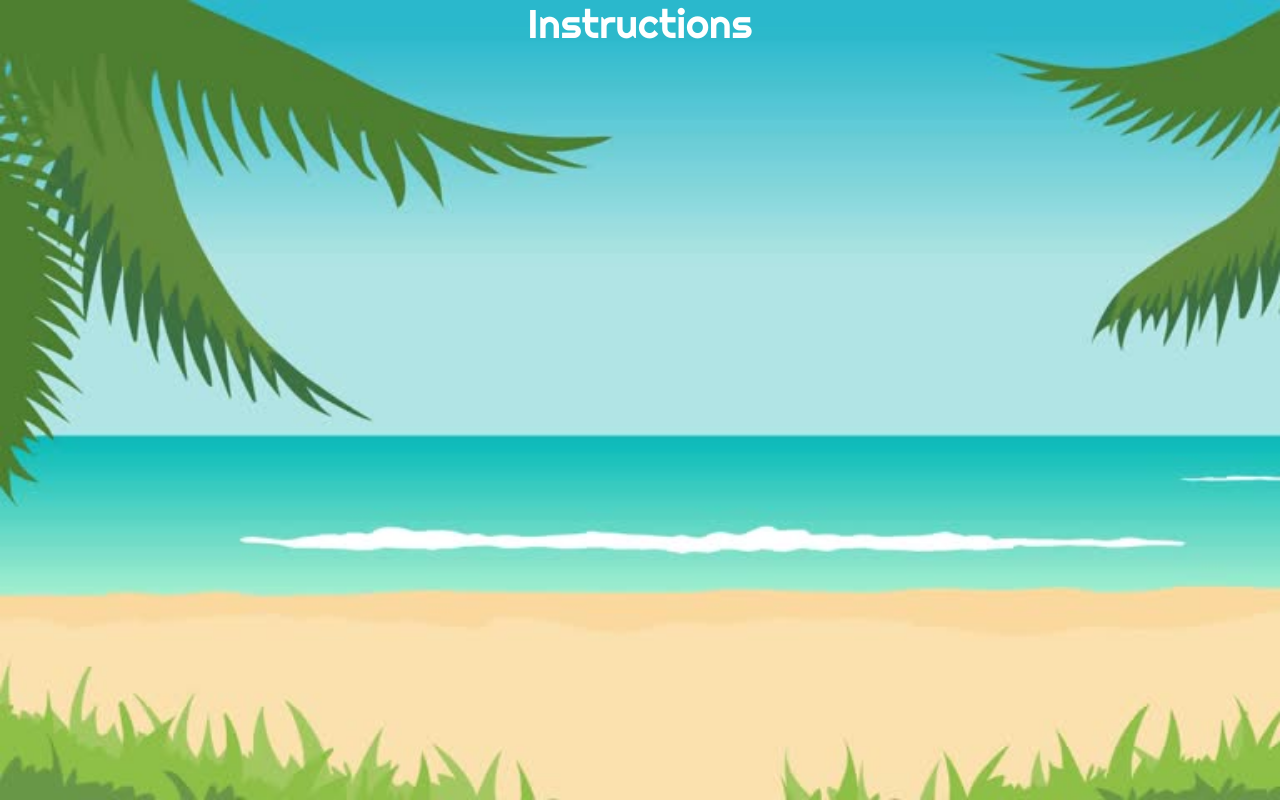
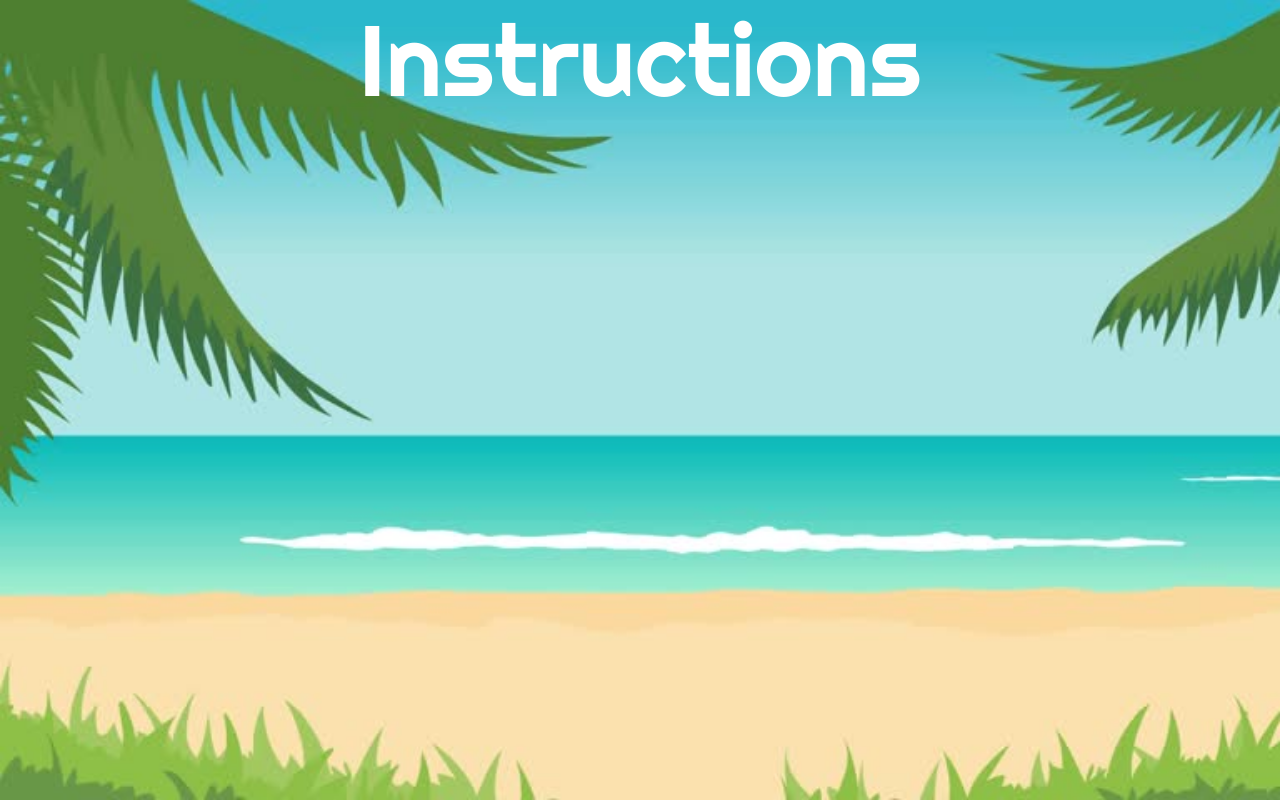
Before and after one commit to Mhaventhan/SpartaGlobal-Game-Project, a plain HTML site: page index.html in a window 1280 px wide. Both pictures are taken after a click on the button "Instructions". Drawn offline with nearby package versions, Linux system fonts and the light colour scheme.

Commit message:
css styling improved

```diff
--- a/index.css
+++ b/index.css
@@ -15,6 +15,7 @@ h1 {
   font-family: 'Righteous', cursive;
   text-align: center;
   color: white;
+  font-size: 100px;
   }
 
 .bt{
@@ -27,9 +28,11 @@ h1 {
   background-color: #f44248;
   font-family: 'Righteous', cursive;
   text-align: center;
+  font-size: 40px;
   color: white;
   border-radius: 6%;
-  width: 200px;
+  width: 250px;
+  height: 100px;
 }
 #game {
     position: relative;
--- a/index.html
+++ b/index.html
@@ -17,7 +17,7 @@
     <div class="mainMenu">
       <header >
         <div class="row">
-          <div class="col-md-12">
+          <div class="col-md-12 col-xs-12 col-lg-12 col-sm-12">
             <h1>Ping Pong</h1>
           </div>
         </div>
--- a/index.js
+++ b/index.js
@@ -31,11 +31,11 @@ $(function() {
 
   // Saving DOM object to variables to make it easier call
   var $game = $('#game');
-  var $ball = $('#ball');
-  var paddle = $('.paddle');
-  var paddle_1 = $('#paddle_1');
-  var paddle_2 = $('#paddle_2');
-  var restart = $('#restart_btn');
+   $ball = $('#ball'),
+  paddle = $('.paddle'),
+  paddle_1 = $('#paddle_1'),
+  paddle_2 = $('#paddle_2'),
+  restart = $('#restart_btn');
 
 // four directions to set direction of the ball based on collision
   var UP_LEFT = -3 * Math.PI / 4,
@@ -136,9 +136,6 @@ function ball_Top_collision () {
 function ball_bottom_collision() {
   return ball.top >= $game.height() - $ball.height();
   }
-
-
-
   // -----------------CONTROLS-----------------------------
 
   // Assigning keyboard controls
```
Lines whose indentation alone changed are shown as unchanged.
